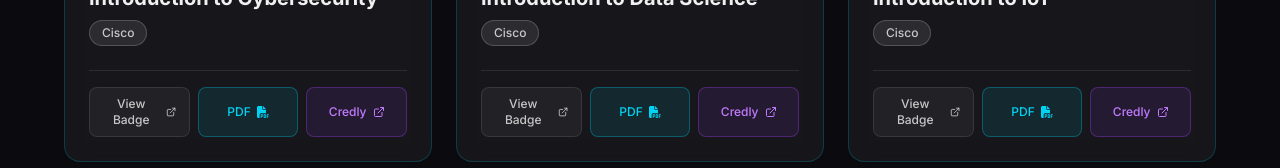
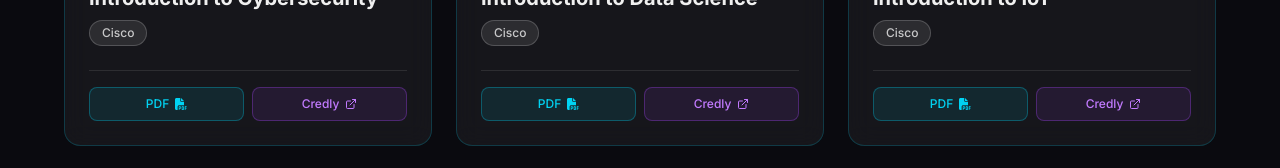
Before and after one commit to rohitraj-dev/portfolio, a React app: page /certifications in a window 1280 px wide. Shown: the part 617-785 px from the top of the page. Built offline with nearby package versions, Linux system fonts and the light colour scheme; the HTML template or start-up script is replaced by a standard one.

Commit message:
fix: remove view badge buttons from certifications cards

```diff
--- a/src/pages/Certifications.jsx
+++ b/src/pages/Certifications.jsx
@@ -134,16 +134,6 @@ export default function Certifications() {
 
               {/* Actions */}
               <div className="flex flex-wrap gap-2 mt-6 pt-4 border-t border-white/10">
-                {cert.badgeUrl && (
-                  <a
-                    href={cert.badgeUrl}
-                    target="_blank"
-                    rel="noopener noreferrer"
-                    className="flex-1 min-w-[100px] text-center bg-white/5 hover:bg-white/10 border border-white/10 text-white/80 text-xs font-medium py-2 px-3 rounded-lg flex justify-center items-center gap-1.5 transition-colors"
-                  >
-                    View Badge <ExternalLink size={12} />
-                  </a>
-                )}
                 {cert.certUrl && (
                   <a
                     href={cert.certUrl}
```
